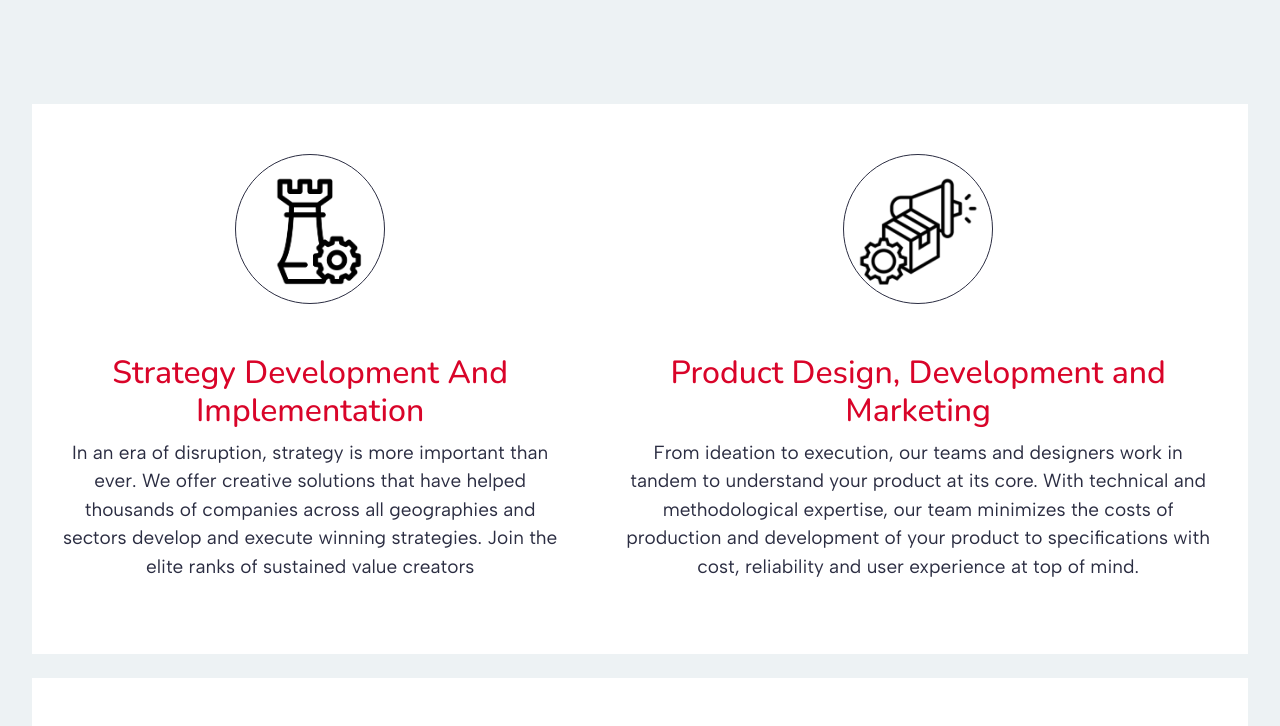
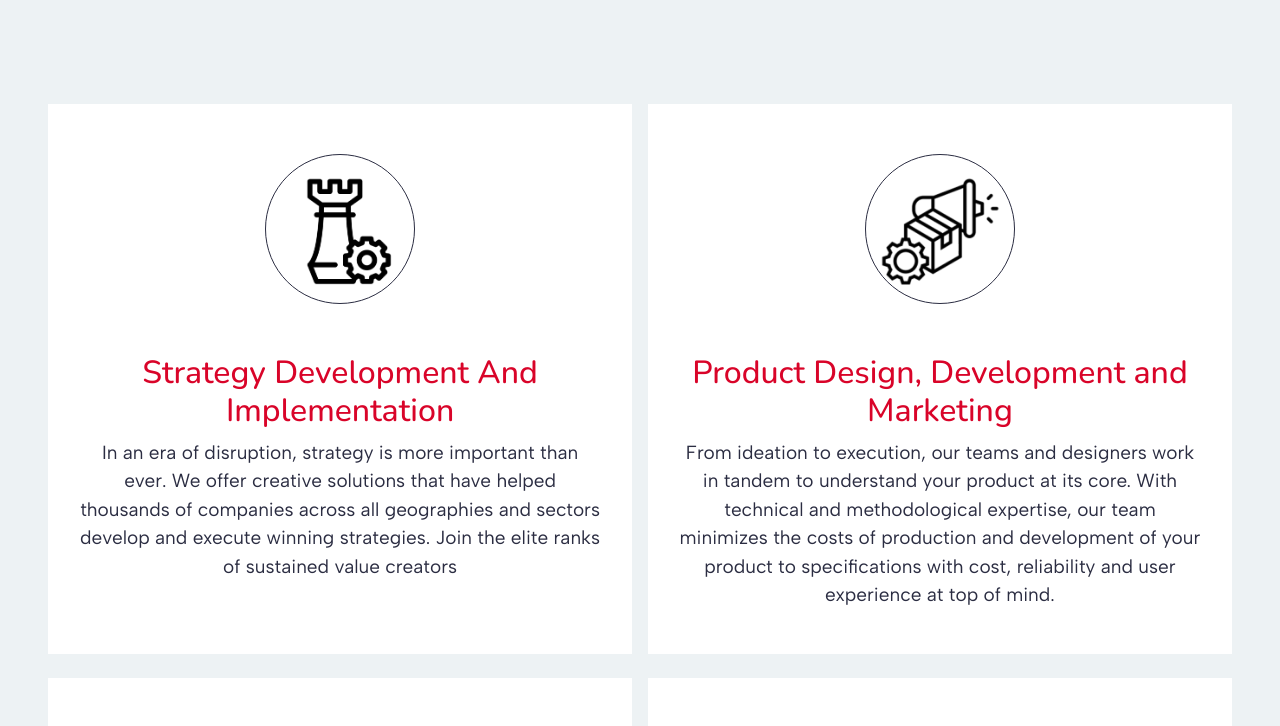
Before and after one commit to Dav16Akin/omomi-consulting-website, a React (Create React App) app: page / in a window 1280 px wide. Shown: the part 1862-2588 px from the top of the page. Built offline with nearby package versions, Linux system fonts and the light colour scheme; the HTML template or start-up script is replaced by a standard one.

Commit message:
more editing

```diff
--- a/src/body/body.css
+++ b/src/body/body.css
@@ -150,7 +150,7 @@ h3 {
     align-items: center;
     text-align: center;
     height: 550px;
-    max-width: 680px;
+    width: 48%;
     padding: 0 30px;
 }
 
```
